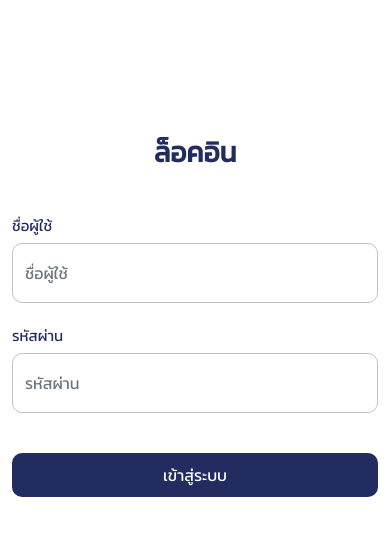
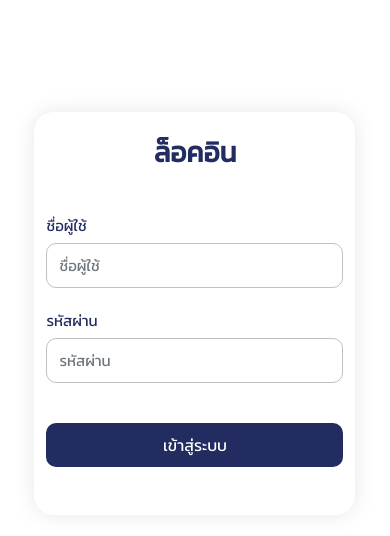
Before and after one commit to 9newton/findfoodfast-project, a React (Create React App) app in the folder front-end/: page /login in a window 390 px wide. Shown: the top 536 px of the page. Built offline with nearby package versions, Linux system fonts and the light colour scheme.

Commit message:
commit logout

```diff
--- a/front-end/src/components/Admin/AdminContent/AddImage.css
+++ b/front-end/src/components/Admin/AdminContent/AddImage.css
@@ -1,3 +1,7 @@
 .file {
   border-radius: 10px;
 }
+.add-image {
+  width: 50%;
+  border-radius: 20px;
+}
--- a/front-end/src/components/Admin/AdminContent/AddImage.js
+++ b/front-end/src/components/Admin/AdminContent/AddImage.js
@@ -32,11 +32,12 @@ const AddImage = () => {
     e.preventDefault();
     try {
       const formData = new FormData();
-      formData.append('coverImg', coverImg)
+      formData.append("coverImg", coverImg);
       for (let i = 0; i < file.length; i++) {
-        formData.append('images', file[i]);
+        formData.append("images", file[i]);
       }
-      await axios.post(`http://localhost:5000/restaurants/upload/${id}/${alley}`,
+      await axios.post(
+        `http://localhost:5000/restaurants/upload/${id}/${alley}`,
         formData
       );
       navigate("/admin/manageRestaurant");
@@ -47,7 +48,7 @@ const AddImage = () => {
 
   return (
     <div className="content">
-      <h1 className="content-head mb-4 mt-4 mt-md-0">{name}</h1>
+      <h1 className="content-head mb-4 mt-4 mt-md-5">{name}</h1>
       <Container>
         <Row>
           <Col
@@ -58,7 +59,7 @@ const AddImage = () => {
           >
             <Card className="card-admin">
               <Card.Body>
-                <Form onSubmit={uploadImageRestaurant} >
+                <Form onSubmit={uploadImageRestaurant}>
                   <Row>
                     <Col
                       xs={{ span: 12, offset: 0 }}
@@ -73,13 +74,14 @@ const AddImage = () => {
                       <Image
                         src={coverImg || "http://via.placeholder.com/300"}
                         alt="Image-Select"
+                        className="add-image mb-2"
                       />
                       <Form.Control
                         type="file"
                         className="file"
                         accept="image/*"
                         onChange={(e) => {
-                          setCoverImg(e.target.files[0])
+                          setCoverImg(e.target.files[0]);
                         }}
                         required
                       />
@@ -97,32 +99,29 @@ const AddImage = () => {
                           รูปเมนู
                         </Form.Label>
                       </div>
-                      <Image
+                      {/* <Image
                         src={file || "http://via.placeholder.com/300"}
                         alt="Image-Select"
-                      />
+                      /> */}
                       <Form.Control
                         type="file"
                         className="file"
                         accept="image/*"
-                        name='images'
+                        name="images"
                         onChange={(e) => setFile(e.target.files)}
                         multiple="multiple"
                         required
                       />
                     </Col>
                   </Row>
-                  <Row className="mt-3">
-                    <button
-                      className="col-12 mt-md-4 add-btn pointer"
-                      type="submit"
-                    >
-                      เพิ่มรูปภาพ
-                    </button>
-                  </Row>
                 </Form>
               </Card.Body>
             </Card>
+            <Row className="mt-3">
+              <button className="col-12 mt-md-4 add-btn pointer" type="submit">
+                เพิ่มรูปภาพ
+              </button>
+            </Row>
           </Col>
         </Row>
       </Container>
--- a/front-end/src/components/Admin/AdminDashboard/AdminDashboard.js
+++ b/front-end/src/components/Admin/AdminDashboard/AdminDashboard.js
@@ -36,11 +36,6 @@ function AdminDashboard() {
       setIsAuthenticated(true);
     }
   }, []);
-
-  const logout = () => {
-    localStorage.removeItem("token");
-    navigate("/login");
-  };
 
   return isAuthenticated ? (
     <div className="content">
@@ -345,7 +340,7 @@ function AdminDashboard() {
           </Col>
         </Row>
       </Container>
-      <button onClick={logout}>Logout</button>
+
       {/* <Container>
         <Row>
           <Col
@@ -365,7 +360,7 @@ function AdminDashboard() {
         </Row>
       </Container> */}
     </div>
-  ) : null
+  ) : null;
 }
 
 export default AdminDashboard;
--- a/front-end/src/components/Admin/AdminMenu/MenuAdmin.js
+++ b/front-end/src/components/Admin/AdminMenu/MenuAdmin.js
@@ -1,18 +1,31 @@
-import React, { useState } from "react";
+import React, { useEffect, useState } from "react";
 import "./MenuAdmin.css";
 import { FaHamburger, FaAngleLeft } from "react-icons/fa";
 import Logo from "../../../image/Logo3.png";
-import { NavLink, Link } from "react-router-dom";
+import { NavLink, Link, useNavigate } from "react-router-dom";
 import Image from "react-bootstrap/Image";
+import Modal from "react-bootstrap/Modal";
+import Button from "react-bootstrap/Button";
 
 const MenuAdmin = () => {
   const [click, setClick] = useState(false);
+  const navigate = useNavigate();
   const handleClick = () => setClick(!click);
   console.log(click);
   const closeMobileMenu = () => setClick(false);
   const Logout = () => {
     localStorage.removeItem("jwt");
     window.location.href = "/login";
+  };
+  // Modal
+  const [show, setShow] = useState(false);
+  const [open, setOpen] = useState(false);
+  const handleClose = () => setOpen(false);
+  const handleOpen = () => setOpen(true);
+
+  const logout = () => {
+    localStorage.removeItem("token");
+    navigate("/login");
   };
   return (
     <>
@@ -66,7 +79,41 @@ const MenuAdmin = () => {
                   แจ้งปัญหา
                 </NavLink>
               </li>
+              <Modal
+                show={open}
+                size="lg"
+                onHide={handleClose}
+                aria-labelledby="contained-modal-title-vcenter"
+                centered
+              >
+                <Modal.Header closeButton>
+                  <Modal.Title id="contained-modal-title-vcenter">
+                    <h4 className="name">ยืนยันการออกจากระบบ</h4>
+                  </Modal.Title>
+                </Modal.Header>
+
+                <Modal.Body>
+                  <span>คุณต้องการออกจากระบบใช่หรือไม่?</span>
+                </Modal.Body>
+
+                <Modal.Footer>
+                  <Button
+                    variant="outline-danger"
+                    className="btn-modal mt-1 mt-xl-0"
+                    onClick={handleClose}
+                  >
+                    ยกเลิก
+                  </Button>
+                  <button className="btn-modal submit mt-0" onClick={logout}>
+                    ตกลง
+                  </button>
+                </Modal.Footer>
+              </Modal>
+              <li className="menu-link" onClick={() => handleOpen() & logout}>
+                <div className="text-danger pointer">ออกจากระบบ</div>
+              </li>
             </ul>
+
             <div className="mobile-menu" onClick={handleClick}>
               {click ? <FaAngleLeft /> : <FaHamburger />}
             </div>
--- a/front-end/src/components/Login/Login.css
+++ b/front-end/src/components/Login/Login.css
@@ -18,3 +18,16 @@
 
   color: #fff;
 }
+
+.card-login {
+  border-radius: 20px;
+  border: transparent;
+  box-shadow: 0px 0px 20px #81808031;
+}
+
+@media screen and (max-width: 576px) {
+  .form-name {
+    height: 45px;
+    font-size: 15px;
+  }
+}
--- a/front-end/src/components/Login/Login.js
+++ b/front-end/src/components/Login/Login.js
@@ -3,6 +3,7 @@ import "./Login.css";
 import axios from "axios";
 import Form from "react-bootstrap/Form";
 import Container from "react-bootstrap/Container";
+import Card from "react-bootstrap/Card";
 import Row from "react-bootstrap/Row";
 import Col from "react-bootstrap/Col";
 import { ToastContainer, toast } from "react-toastify";
@@ -26,7 +27,10 @@ function Login() {
   const handleSubmit = async (event) => {
     event.preventDefault();
     try {
-      const response = await axios.post("http://localhost:5000/login", userData);
+      const response = await axios.post(
+        "http://localhost:5000/login",
+        userData
+      );
       localStorage.setItem("token", response.data.token);
       navigate("/admin/dashboard");
     } catch (error) {
@@ -46,16 +50,24 @@ function Login() {
 
   return (
     <div className="content-report">
-      <h1 className="content-head mb-4 mt-4 mt-md-0">ล็อคอิน</h1>
+      <Row>
+        <Col
+          xs={{ span: 10, offset: 1 }}
+          md={{ span: 8, offset: 2 }}
+          xl={{ span: 4, offset: 4 }}
+          xxl={{ span: 4, offset: 4 }}
+        >
+          <Card className="card-login">
+            <h1 className="content-head mb-4 mt-4 mt-md-4">ล็อคอิน</h1>
             <ToastContainer />
             <form onSubmit={handleSubmit}>
               <Container>
                 <Row>
                   <Col
                     xs={{ span: 12, offset: 0 }}
-              md={{ span: 6, offset: 3 }}
-              xl={{ span: 4, offset: 4 }}
-              xxl={{ span: 4, offset: 4 }}
+                    md={{ span: 10, offset: 1 }}
+                    xl={{ span: 10, offset: 1 }}
+                    xxl={{ span: 10, offset: 1 }}
                     className="mt-4 form"
                   >
                     <Form.Label className="name h5 " htmlFor="username">
@@ -76,9 +88,9 @@ function Login() {
                 <Row>
                   <Col
                     xs={{ span: 12, offset: 0 }}
-              md={{ span: 6, offset: 3 }}
-              xl={{ span: 4, offset: 4 }}
-              xxl={{ span: 4, offset: 4 }}
+                    md={{ span: 10, offset: 1 }}
+                    xl={{ span: 10, offset: 1 }}
+                    xxl={{ span: 10, offset: 1 }}
                     className="mt-4 form"
                   >
                     <Form.Label className="name h5 " htmlFor="password">
@@ -99,18 +111,21 @@ function Login() {
                 <Row>
                   <Col
                     xs={{ span: 12, offset: 0 }}
-              md={{ span: 6, offset: 3 }}
-              xl={{ span: 4, offset: 4 }}
-              xxl={{ span: 4, offset: 4 }}
+                    md={{ span: 10, offset: 1 }}
+                    xl={{ span: 10, offset: 1 }}
+                    xxl={{ span: 10, offset: 1 }}
                     className="mt-4 form"
                   >
-              <button type="submit" className="col-12 login-btn">
+                    <button type="submit" className="col-12 login-btn mb-5">
                       เข้าสู่ระบบ
                     </button>
                   </Col>
                 </Row>
               </Container>
             </form>
+          </Card>
+        </Col>
+      </Row>
     </div>
   );
 }
```
Lines whose indentation alone changed are shown as unchanged.
